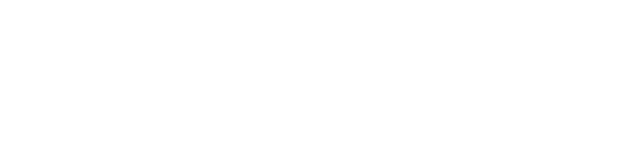
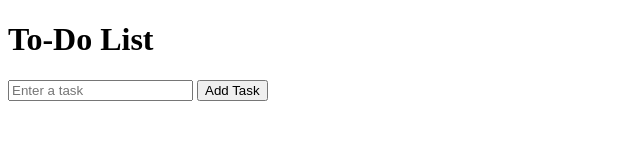
Before and after one commit to leenaaden/todolist, a plain HTML site: page index.html in a window 1280 px wide. Shown: the whole page, without its empty margins (0-640 px from the left). Drawn offline with Linux system fonts and the light colour scheme.

Commit message:
to do list with delete button

```diff
--- a/app.js
+++ b/app.js
@@ -0,0 +1,37 @@
+// Function to add a new task
+function addTask() {
+  const taskInput = document.getElementById('taskInput');
+  const taskText = taskInput.value.trim();
+
+  // Check if the input is not empty
+  if (taskText === '') {
+      alert('Please enter a task.');
+      return;
+  }
+
+  // Create a new list item for the task
+  const taskItem = document.createElement('li');
+  taskItem.textContent = taskText;
+
+  // Create a delete button for each task
+  const deleteButton = document.createElement('button');
+  deleteButton.textContent = 'Delete';
+  deleteButton.className = 'delete';
+  deleteButton.onclick = function() {
+      deleteTask(taskItem);
+  };
+
+  // Append the delete button to the task item
+  taskItem.appendChild(deleteButton);
+
+  // Add the task item to the list
+  document.getElementById('taskList').appendChild(taskItem);
+
+  // Clear the input
+  taskInput.value = '';
+}
+
+// Function to delete a task
+function deleteTask(taskItem) {
+  taskItem.remove();
+}
--- a/index.html
+++ b/index.html
@@ -3,9 +3,15 @@
 <head>
   <meta charset="UTF-8">
   <meta name="viewport" content="width=device-width, initial-scale=1.0">
-  <title>Document</title>
+  <title>To-Do List</title>
 </head>
 <body>
+  <h1>To-Do List</h1>
+  <input id="taskInput" type="text" placeholder="Enter a task">
+  <button onclick="addTask()">Add Task</button>
+  <ul id="taskList"></ul>
 
+  <!-- Link to JavaScript file -->
+  <script src="app.js"></script>
 </body>
 </html>
```
